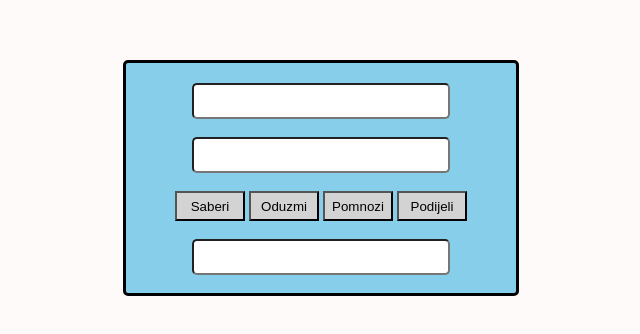
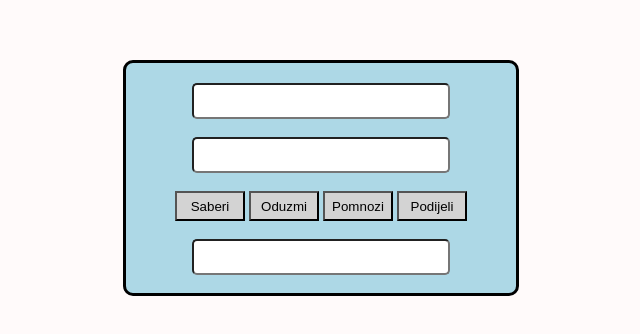
Before and after one commit to amelabundic/Calculator, a plain HTML site: page index.html in a window 1280 px wide. Shown: the part 148-482 px from the top of the page, without its empty margins (385-1025 px from the left). Drawn offline with Linux system fonts and the light colour scheme.

Commit message:
Change background and border-radius

```diff
--- a/style.css
+++ b/style.css
@@ -8,12 +8,12 @@ body{
     left: 500px;
     padding-bottom: 60px;
     border: 3px solid black;
-    border-radius: 5px;
+    border-radius: 10px;
     width: 350px;
     height: 190px;
     text-align: center;
     padding: 20px;
-    background-color: skyblue;
+    background-color: lightblue;
 
 }
 .izracunaj {
```
